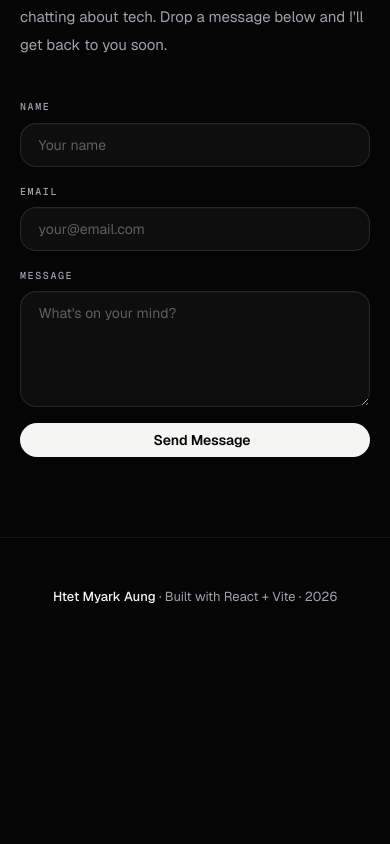
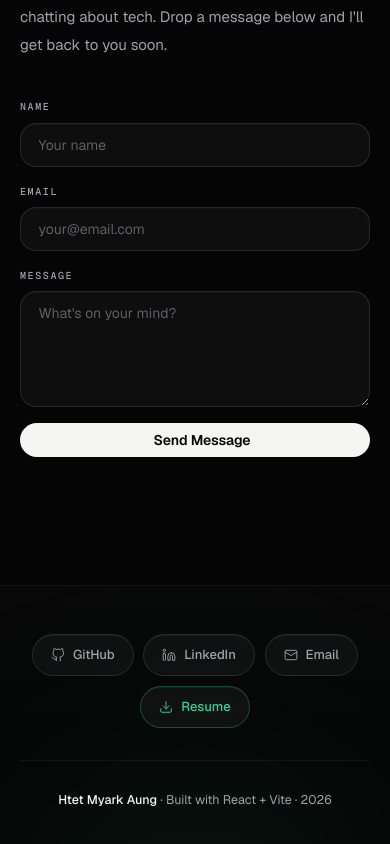
Before and after one commit to Htet-Myark/htet-portfolio-v2, a React (Vite) app: page / in a window 390 px wide. Shown: the part 8007-8851 px from the top of the page. Before the commit the page ends 8663 px from the top, so only its background shows below. Built offline with nearby package versions, Linux system fonts and the light colour scheme.

Commit message:
make over for footer

```diff
--- a/src/components/Footer.jsx
+++ b/src/components/Footer.jsx
@@ -1,9 +1,62 @@
 import React from 'react'
+
+const Icon = ({ children }) => (
+  <svg
+    width="14" height="14" viewBox="0 0 24 24" fill="none"
+    stroke="currentColor" strokeWidth="1.6"
+    strokeLinecap="round" strokeLinejoin="round"
+    aria-hidden="true"
+  >
+    {children}
+  </svg>
+)
 
 export default function Footer() {
   return (
-    <footer>
-      <span>Htet Myark Aung</span> · Built with React + Vite · {new Date().getFullYear()}
+    <footer className="site-footer">
+      <div className="footer-glow" aria-hidden="true" />
+
+      <div className="footer-links reveal">
+        <a href="https://github.com/htet-myark" target="_blank" rel="noopener noreferrer">
+          <Icon>
+            <path d="M9 19c-5 1.5-5-2.5-7-3m14 6v-3.87a3.37 3.37 0 0 0-.94-2.61c3.14-.35 6.44-1.54 6.44-7A5.44 5.44 0 0 0 20 4.77 5.07 5.07 0 0 0 19.91 1S18.73.65 16 2.48a13.38 13.38 0 0 0-7 0C6.27.65 5.09 1 5.09 1A5.07 5.07 0 0 0 5 4.77a5.44 5.44 0 0 0-1.5 3.78c0 5.42 3.3 6.61 6.44 7A3.37 3.37 0 0 0 9 18.13V22" />
+          </Icon>
+          GitHub
+        </a>
+
+        <a href="https://sg.linkedin.com/in/htet-myark-aung" target="_blank" rel="noopener noreferrer">
+          <Icon>
+            <path d="M16 8a6 6 0 0 1 6 6v7h-4v-7a2 2 0 0 0-4 0v7h-4v-7a6 6 0 0 1 6-6z" />
+            <rect x="2" y="9" width="4" height="12" rx="1" />
+            <circle cx="4" cy="4" r="2" />
+          </Icon>
+          LinkedIn
+        </a>
+
+        <a href="mailto:htetmyark@gmail.com">
+          <Icon>
+            <rect x="2" y="4" width="20" height="16" rx="2" />
+            <path d="M22 7l-10 6L2 7" />
+          </Icon>
+          Email
+        </a>
+
+        <a
+          href="/Htet_Myark_Aung_Resume.pdf"
+          download="Htet_Myark_Aung_Resume.pdf"
+          className="footer-link--accent"
+        >
+          <Icon>
+            <path d="M21 15v4a2 2 0 0 1-2 2H5a2 2 0 0 1-2-2v-4" />
+            <path d="M7 10l5 5 5-5M12 15V3" />
+          </Icon>
+          Resume
+        </a>
+      </div>
+
+      <p className="footer-copy reveal delay-1">
+        <span>Htet Myark Aung</span> · Built with React + Vite · {new Date().getFullYear()}
+      </p>
     </footer>
   )
 }
--- a/src/index.css
+++ b/src/index.css
@@ -1258,20 +1258,104 @@ section {
 }
 
 /* ── FOOTER ─────────────────────────────────────────── */
-footer {
-  padding: 3rem 2rem;
+.site-footer {
+  position: relative;
+  overflow: hidden;
+  margin-top: 3rem;
+  /* right padding clears the fixed chatbot bubble (54px + 2rem inset) */
+  padding: 4rem 6rem 3rem;
   text-align: center;
-  font-size: 13px;
-  color: var(--muted);
   border-top: 1px solid var(--hairline2);
+  background: linear-gradient(180deg, rgba(255, 255, 255, 0.02), transparent 60%);
 }
 
-footer span { color: var(--fg); font-weight: 500; }
+/* ambient emerald wash bleeding up from the bottom edge */
+.footer-glow {
+  position: absolute;
+  bottom: -220px;
+  left: 50%;
+  width: 620px; height: 380px;
+  transform: translateX(-50%);
+  border-radius: 50%;
+  pointer-events: none;
+  filter: blur(110px);
+  background: radial-gradient(circle, rgba(52, 211, 153, 0.13), transparent 70%);
+}
+
+/* social pills — same language as .hero-links */
+.footer-links {
+  position: relative;
+  z-index: 1;
+  display: flex;
+  flex-wrap: wrap;
+  justify-content: center;
+  gap: 0.6rem;
+  margin-bottom: 2.5rem;
+}
+
+.footer-links a {
+  display: inline-flex;
+  align-items: center;
+  gap: 8px;
+  font-size: 13px;
+  font-weight: 500;
+  color: var(--muted);
+  padding: 9px 18px;
+  border-radius: 999px;
+  background: var(--surface);
+  border: 1px solid var(--hairline);
+  box-shadow: inset 0 1px 1px rgba(255, 255, 255, 0.05);
+  transition: color 0.3s var(--ease), background 0.3s var(--ease),
+              border-color 0.3s, transform 0.5s var(--ease);
+}
+
+@media (hover: hover) and (pointer: fine) {
+  .footer-links a:hover {
+    color: var(--fg);
+    background: var(--surface2);
+    border-color: rgba(255, 255, 255, 0.18);
+    transform: translateY(-2px);
+  }
+}
+
+.footer-links a:active { transform: scale(0.97); transition-duration: 0.15s; }
+
+.footer-links a.footer-link--accent {
+  color: var(--accent);
+  border-color: rgba(52, 211, 153, 0.3);
+}
+
+@media (hover: hover) and (pointer: fine) {
+  .footer-links a.footer-link--accent:hover {
+    color: #6ee7b7;
+    background: rgba(52, 211, 153, 0.08);
+    border-color: rgba(52, 211, 153, 0.5);
+  }
+}
+
+.footer-copy {
+  position: relative;
+  z-index: 1;
+  max-width: 520px;
+  margin: 0 auto;
+  padding-top: 1.75rem;
+  border-top: 1px solid var(--hairline2);
+  font-size: 12.5px;
+  color: var(--muted);
+}
+
+.footer-copy span { color: var(--fg); font-weight: 500; }
 
 /* ── RESPONSIVE ─────────────────────────────────────── */
 @media (max-width: 1024px) {
   .nav-links { display: none !important; }
   .hamburger { display: flex; }
+}
+
+/* below ~900px the centered credit line reaches the chatbot bubble's column,
+   so lift it above the bubble's band instead of relying on side clearance */
+@media (max-width: 900px) {
+  .site-footer { padding-right: 2rem; padding-left: 2rem; padding-bottom: 5.5rem; }
 }
 
 @media (max-width: 640px) {
@@ -1285,6 +1369,9 @@ footer span { color: var(--fg); font-weight: 500; }
   .hero-name { font-size: clamp(2.4rem, 11vw, 3.6rem); }
   .hero-orb--emerald { width: 300px; height: 300px; right: -100px; }
   .hero-orb--violet { width: 260px; height: 260px; left: -100px; }
+  /* extra bottom clearance so the chatbot bubble never sits on the credit line */
+  .site-footer { padding: 3rem 1.25rem 5.5rem; }
+  .footer-links { margin-bottom: 2rem; }
 }
 
 /* ── REDUCED MOTION ─────────────────────────────────── */
@@ -1301,5 +1388,6 @@ footer span { color: var(--fg); font-weight: 500; }
     clip-path: none;
   }
   .hero-orb { display: none; }
+  .footer-glow { display: none; }
   body { animation: none; }
 }
```
Also changed, not shown: 1 other file (tests, documents, lock files or other folders).
